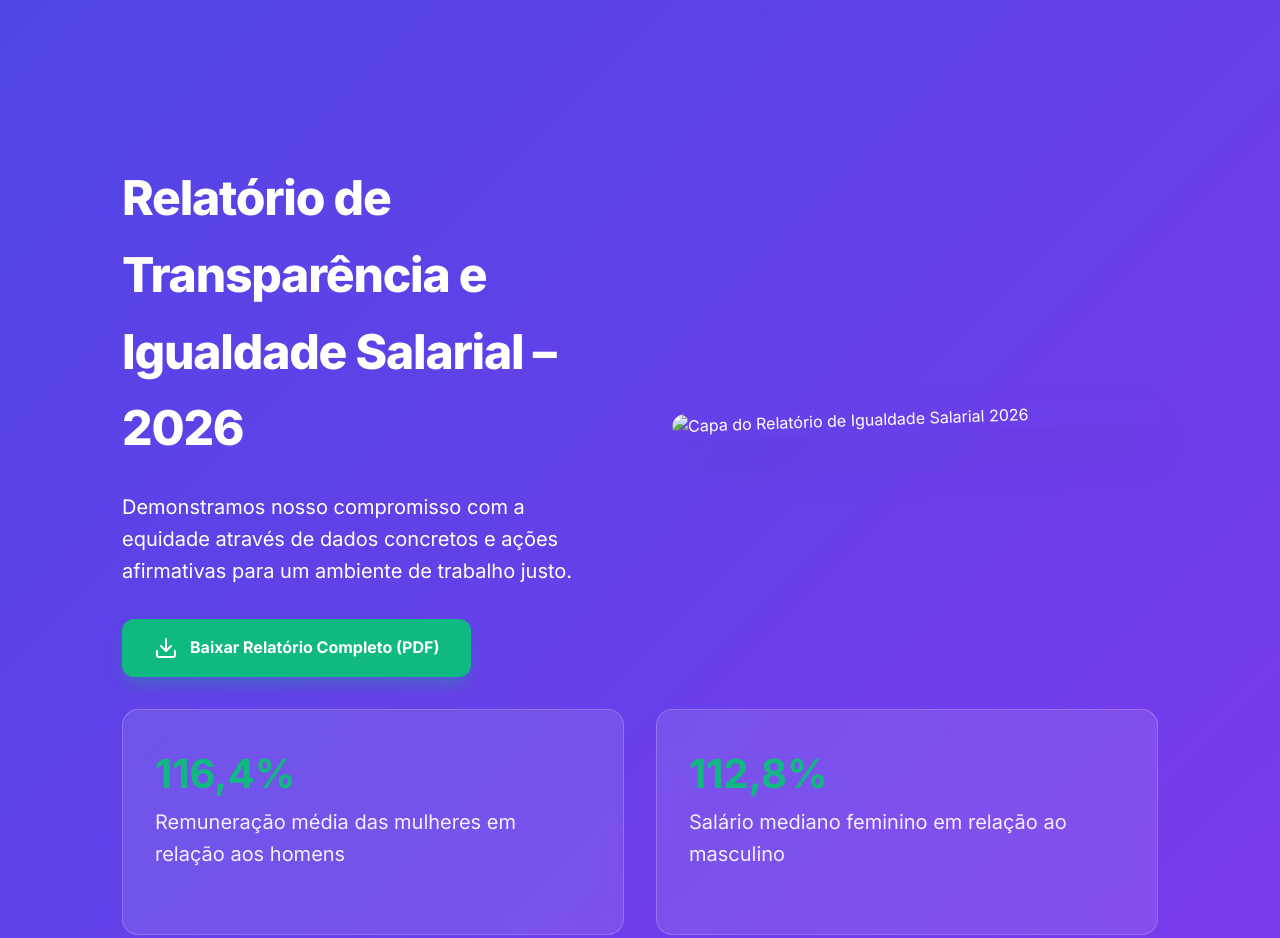
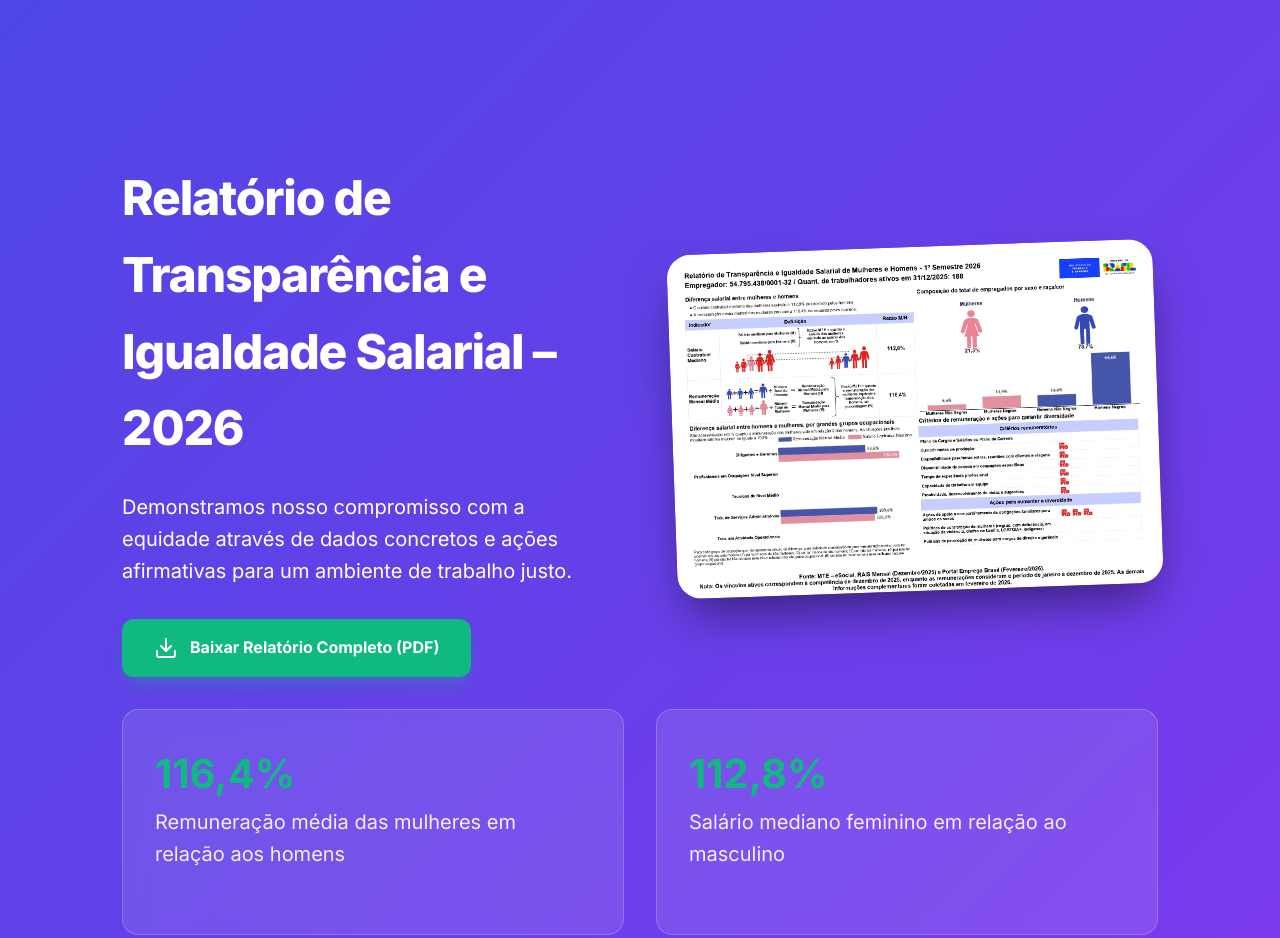
Before and after one commit to jeronimolimma/relatoriodeigualdadesalarial, a plain HTML site: page index.html in a window 1280 px wide. Shown: the top 938 px of the page. Drawn offline with nearby package versions, Linux system fonts and the light colour scheme; the site is published under a folder, as on GitHub Pages, so addresses that start at the root find nothing.

Commit message:
Update index.html

```diff
--- a/index.html
+++ b/index.html
@@ -344,7 +344,7 @@
                 </div>
 
                 <div class="hero-image reveal">
-                    <img src="/img_principal.jpg" alt="Capa do Relatório de Igualdade Salarial 2026">
+                    <img src="img_principal.jpg" alt="Capa do Relatório de Igualdade Salarial 2026">
                 </div>
             </div>
 
```
